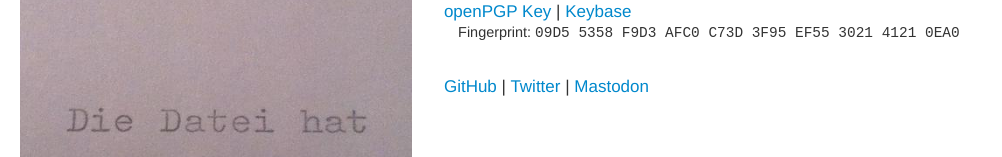
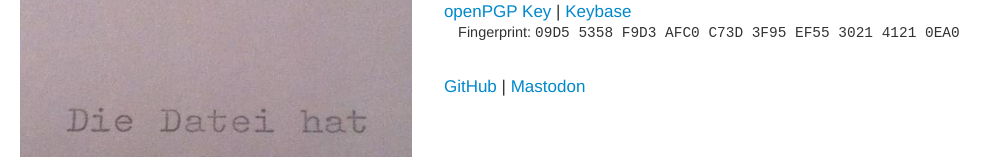
Before and after one commit to stefan2904/stefan.2904.cc, a plain HTML site: page index.html in a window 1280 px wide. Shown: the part 189-346 px from the top of the page, without its empty margins (0-1002 px from the left). Drawn offline with Linux system fonts and the light colour scheme.

Commit message:
remove link to twitter

```diff
--- a/index.html
+++ b/index.html
@@ -86,7 +86,7 @@
 
         <div class="row-fluid" style="margin-top:2em;"> <!-- social -->
           <div class="span8">
-            <a rel="me" href="https://github.com/stefan2904">GitHub</a> | <a rel="me" href="https://twitter.com/stefan2904">Twitter</a> | <a rel="me" href="https://graz.social/@stefan">Mastodon</a>
+            <a rel="me" href="https://github.com/stefan2904">GitHub</a> | <a rel="me" href="https://graz.social/@stefan">Mastodon</a>
           </div>
         </div> <!-- /social -->
 
```
